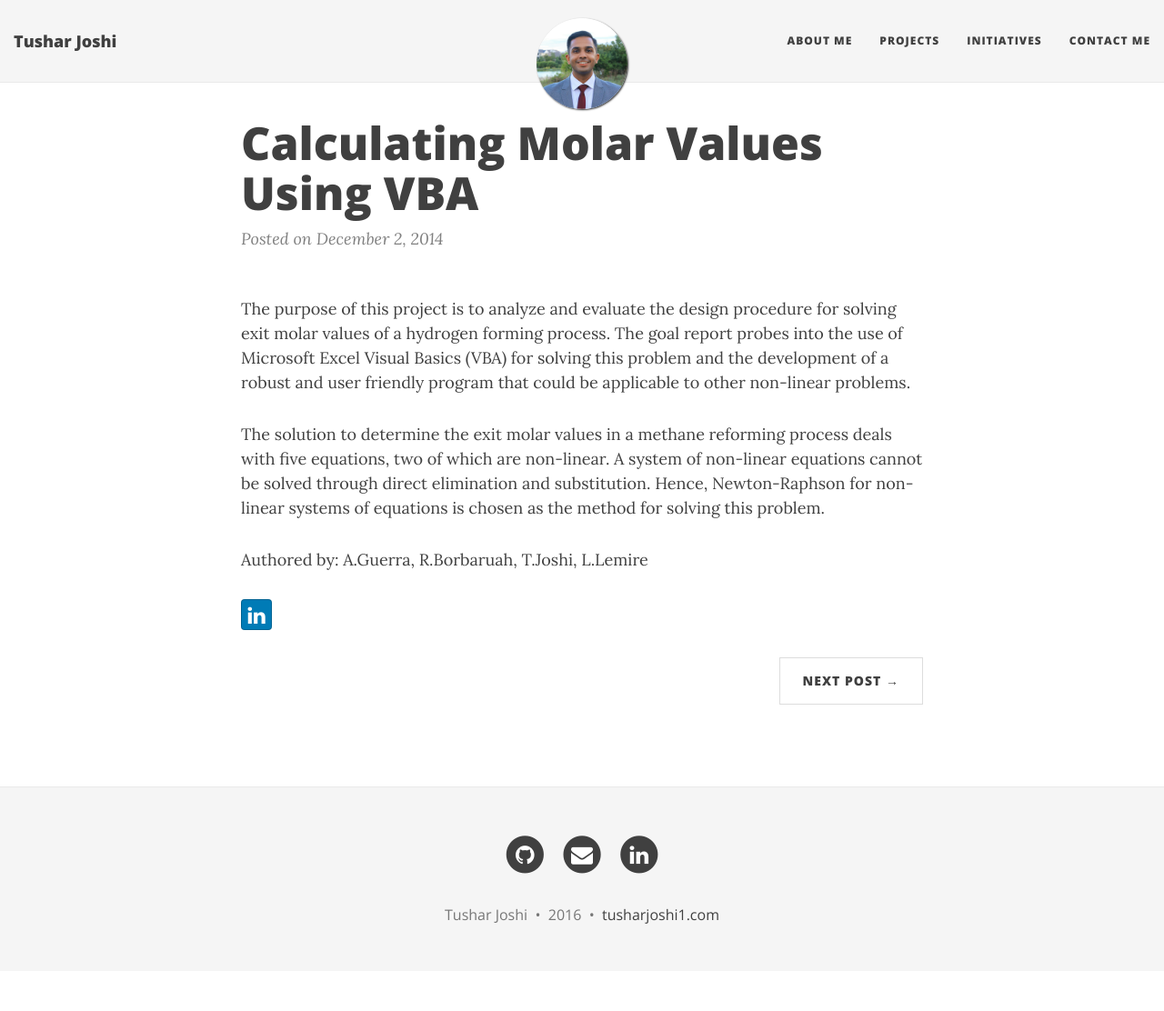
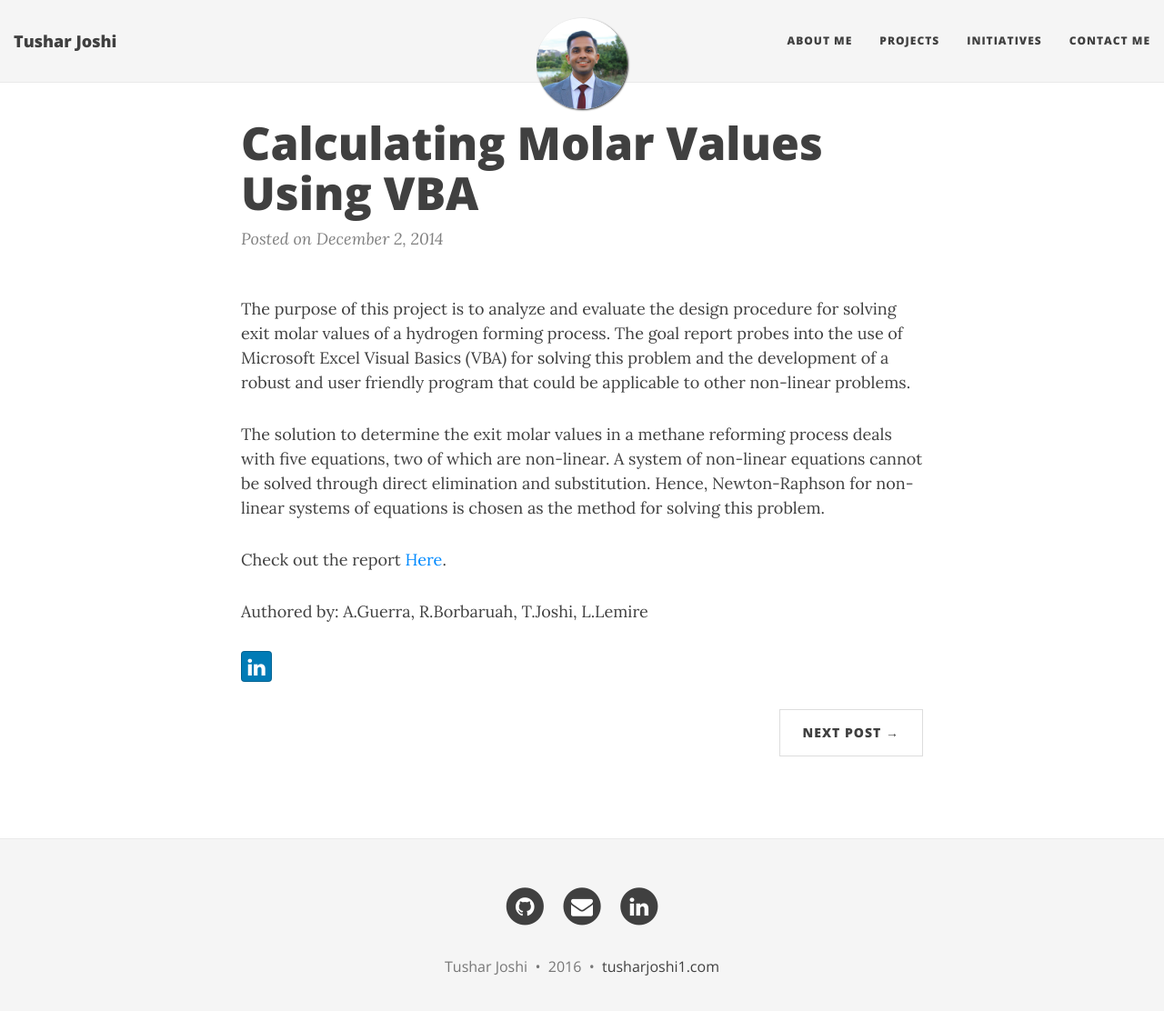
Before and after one commit to tusharjoshi1/tusharjoshi1.github.io, a Jekyll site: the page built from _posts/2014-12-02-Calculating-Molar-Values-Using-VBA.md, in a window 1280 px wide and 1125 px high. Shown: the top 1112 px of the window at 91% size. Built offline with Jekyll 4.4.1, drawn with Linux system fonts in a browser that asks for light colours; nearby versions of some CDN libraries.

Commit message:
Update 2014-12-02-Calculating-Molar-Values-Using-VBA.md

```diff
--- a/_posts/2014-12-02-Calculating-Molar-Values-Using-VBA.md
+++ b/_posts/2014-12-02-Calculating-Molar-Values-Using-VBA.md
@@ -8,5 +8,7 @@
 
 The solution to determine the exit molar values in a methane reforming process deals with five equations, two of which are non-linear. A system of non-linear equations cannot be solved through direct elimination and substitution. Hence, Newton-Raphson for non-linear systems of equations is chosen as the method for solving this problem.
 
+Check out the report <a href="https://drive.google.com/file/d/0BxFShUyVe18edkRXQzNmVmRKY1E/view?usp=sharing">Here</a>.
+
 
 Authored by: A.Guerra, R.Borbaruah, T.Joshi, L.Lemire
```
